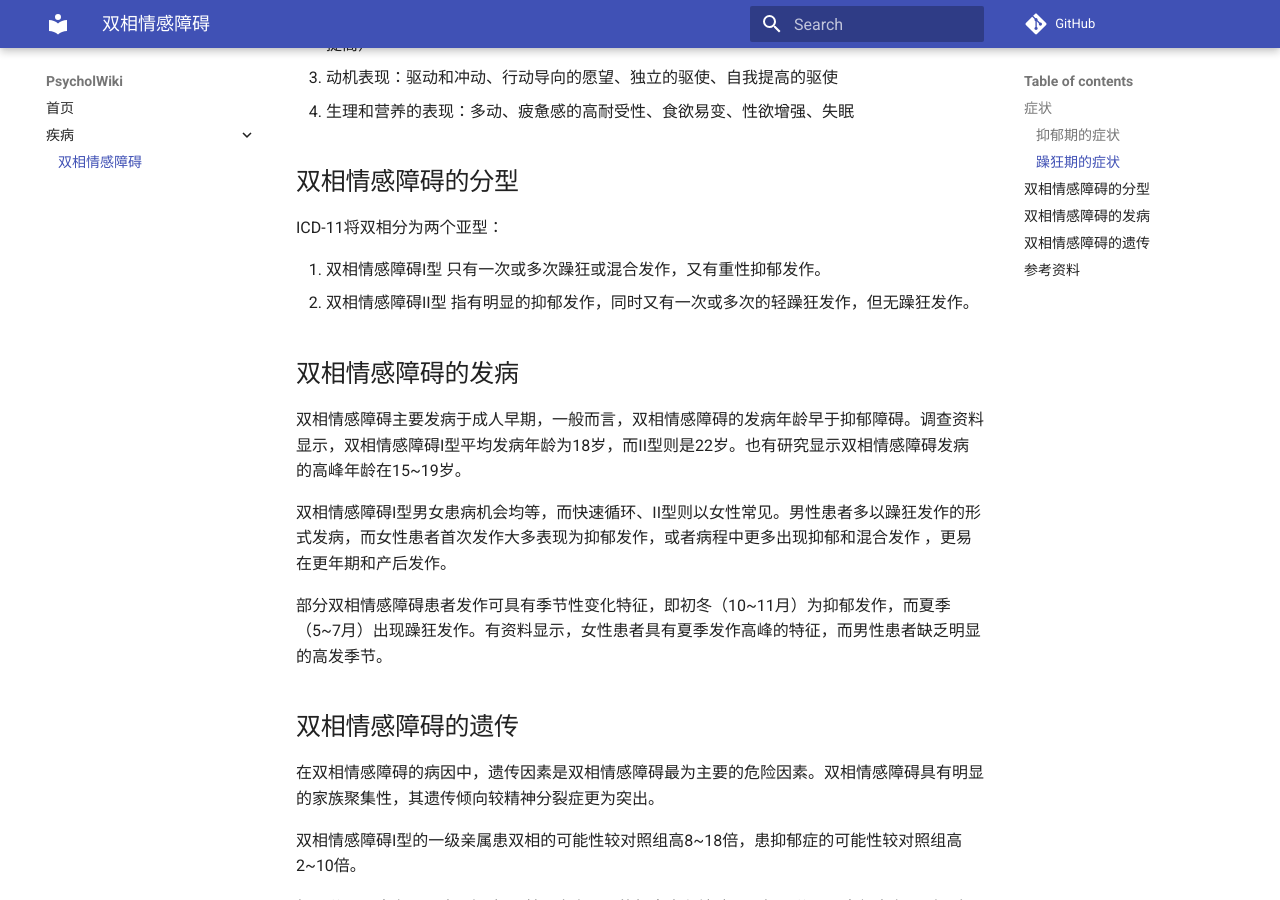
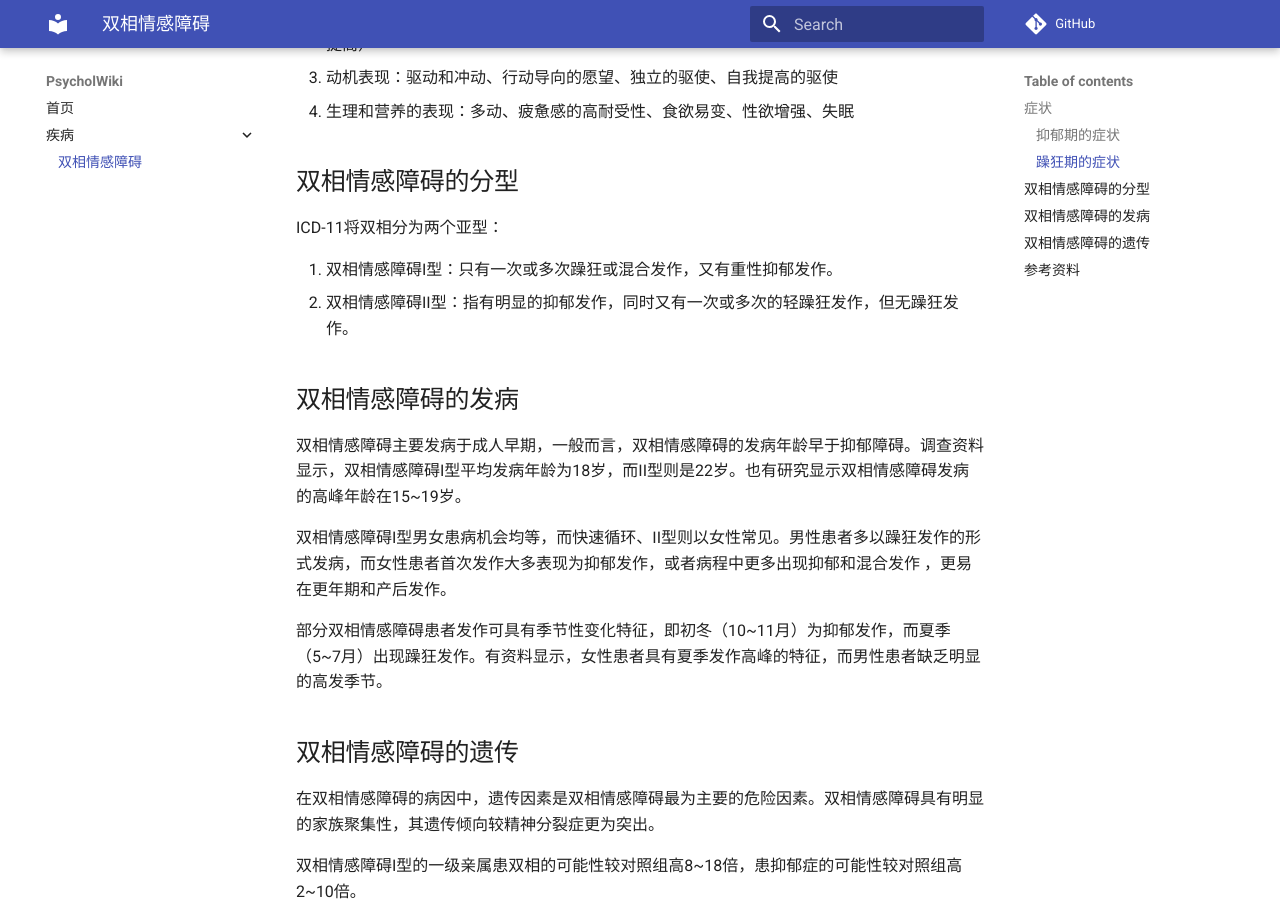
Before and after one commit to psycholcn/psychol-wiki, an MkDocs documentation site: the page built from docs/diseases/bipolar_disorder.md, in a window 1280 px wide and 900 px high, scrolled down 827 px. Built offline with MkDocs 1.6.1 and Material for MkDocs 9.7.7, drawn with Linux system fonts in a browser that asks for light colours; comment, search, counter and statistics services are not loaded.

```diff
--- a/docs/diseases/bipolar_disorder.md
+++ b/docs/diseases/bipolar_disorder.md
@@ -27,10 +27,8 @@
 ## 双相情感障碍的分型
 ICD-11将双相分为两个亚型：
 
-1. 双相情感障碍I型
-    只有一次或多次躁狂或混合发作，又有重性抑郁发作。
-2. 双相情感障碍II型
-    指有明显的抑郁发作，同时又有一次或多次的轻躁狂发作，但无躁狂发作。
+1. 双相情感障碍I型：只有一次或多次躁狂或混合发作，又有重性抑郁发作。
+2. 双相情感障碍II型：指有明显的抑郁发作，同时又有一次或多次的轻躁狂发作，但无躁狂发作。
 
 ## 双相情感障碍的发病
 
```
